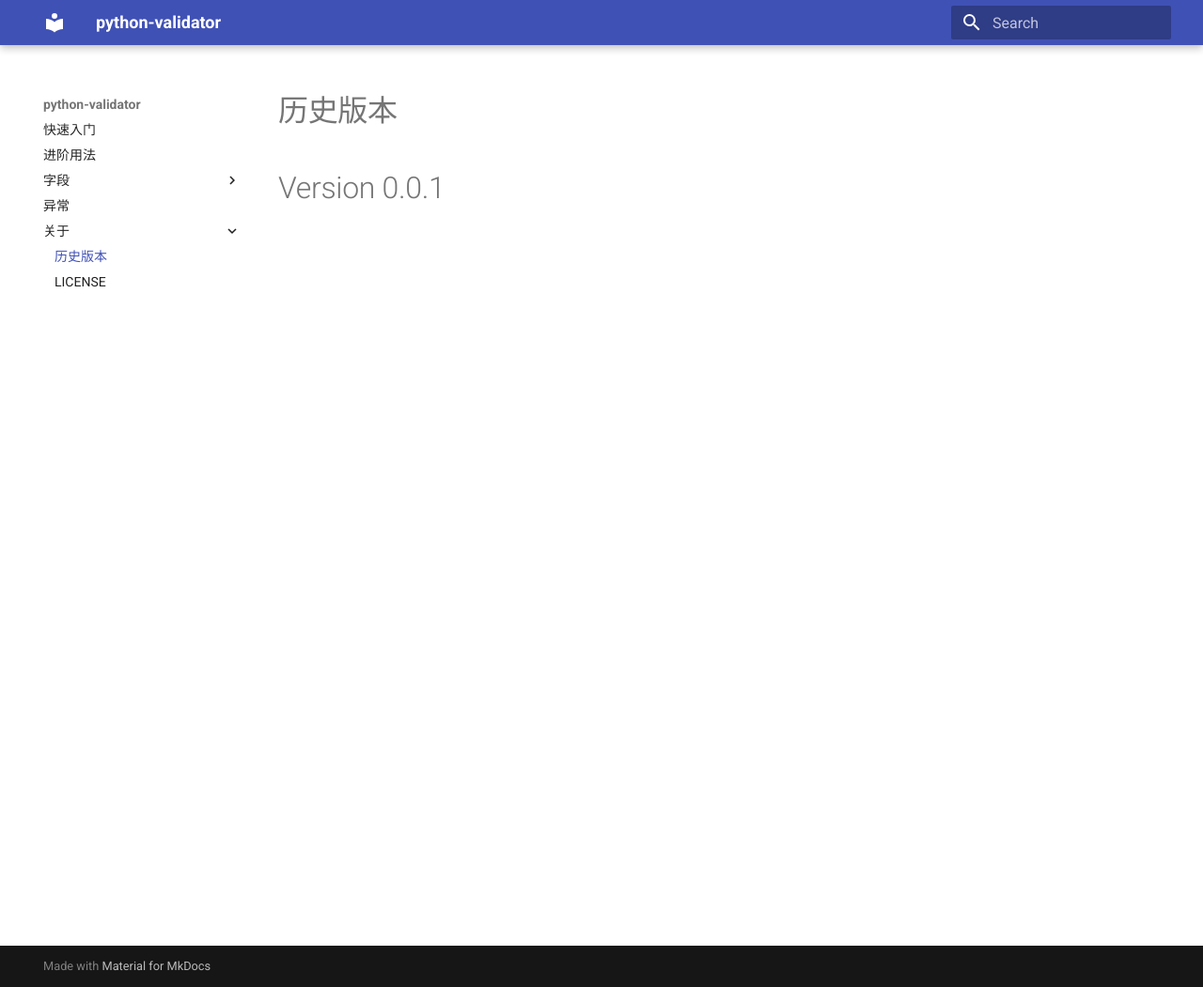
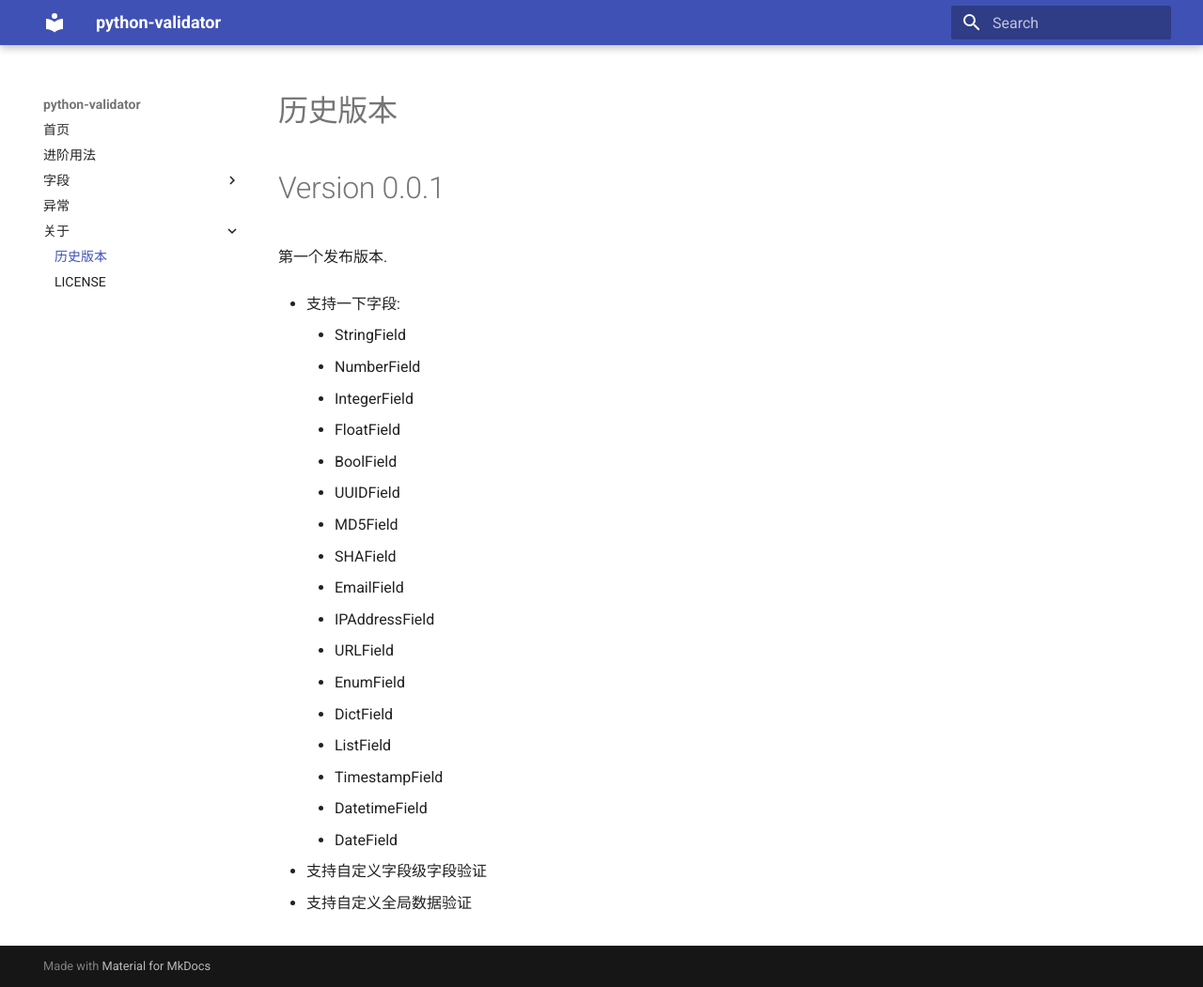
Before and after one commit to ausaki/python-validator, an MkDocs documentation site: the page built from docs/history.md, in a window 1280 px wide and 1051 px high. Shown: the whole window at 94% size. Built offline with MkDocs 1.6.1 and Material for MkDocs 9.7.7, drawn with Linux system fonts in a browser that asks for light colours; old or Windows-style settings are respelled for this version of MkDocs.

Commit message:
packaging

```diff
--- a/docs/history.md
+++ b/docs/history.md
@@ -1,3 +1,29 @@
 # 历史版本
 
 # Version 0.0.1
+
+第一个发布版本.
+
+- 支持一下字段:
+
+    - StringField
+    - NumberField
+    - IntegerField
+    - FloatField
+    - BoolField
+    - UUIDField
+    - MD5Field
+    - SHAField
+    - EmailField
+    - IPAddressField
+    - URLField
+    - EnumField
+    - DictField
+    - ListField
+    - TimestampField
+    - DatetimeField
+    - DateField
+
+- 支持自定义字段级字段验证
+
+- 支持自定义全局数据验证
--- a/mkdocs.yml
+++ b/mkdocs.yml
@@ -2,7 +2,7 @@ site_name: python-validator
 theme:
     name: material
 pages:
-  - 快速入门: index.md
+  - 首页: index.md
   - 进阶用法: advanced.md
   - 字段:
     - 字段 API: fields.md
```
Also changed, not shown: README.md (+145 -2 lines), docs/index.md (+1 -1 lines), setup.cfg (+10 -0 lines), setup.py (+32 -5 lines), 4 other files.
